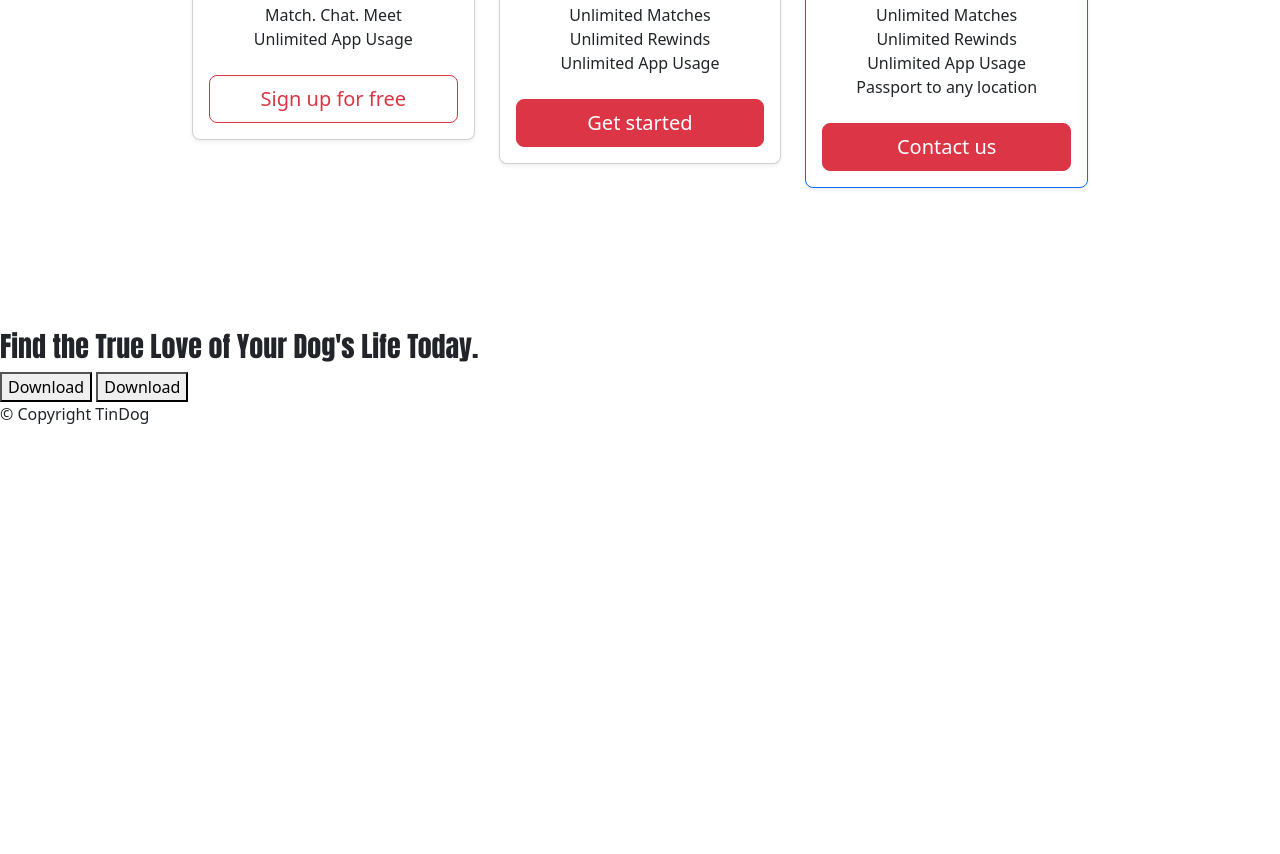
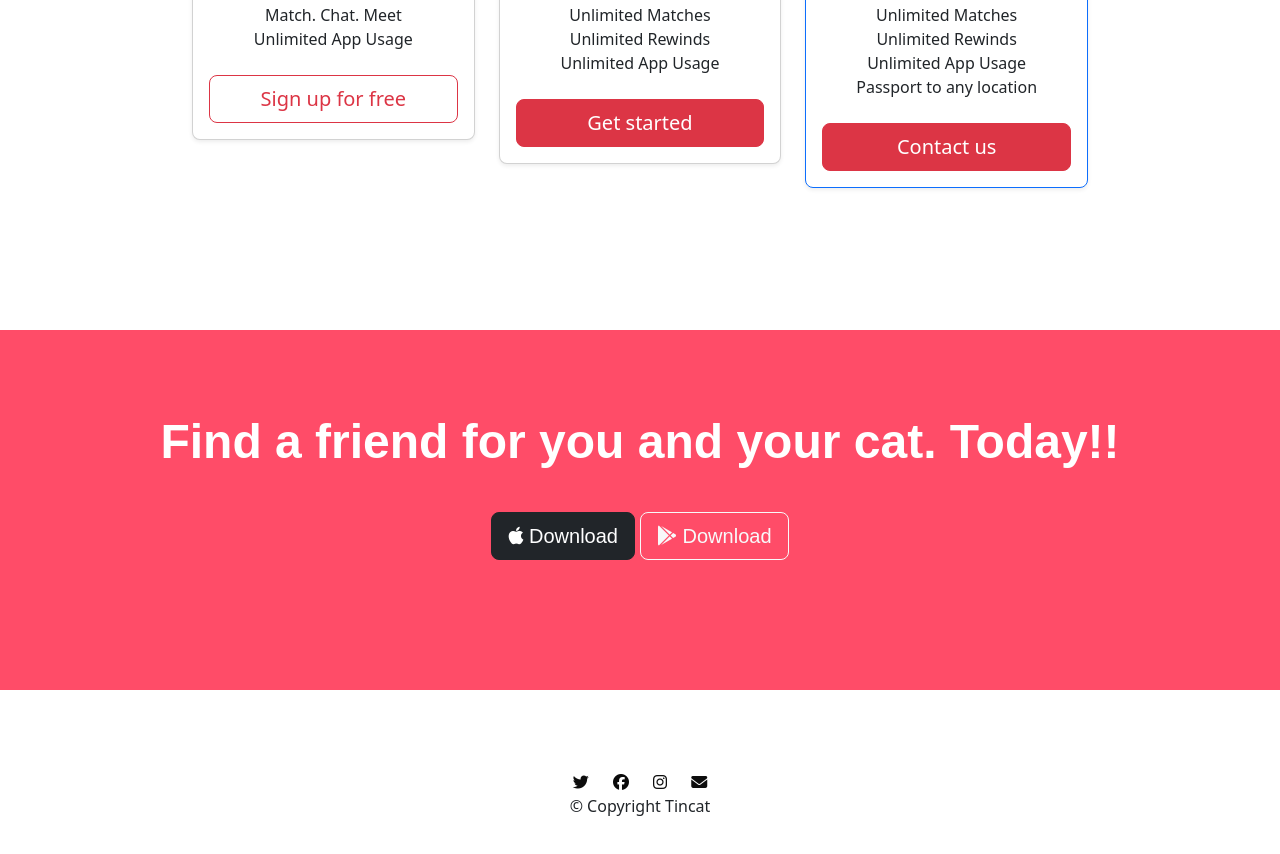
Before and after one commit to kokolala123/Tincat_, a plain HTML site: page index.html in a window 1280 px wide. Shown: the part 2079-2933 px from the top of the page. Before the commit the page ends 2521 px from the top, so only its background shows below. Drawn offline with nearby package versions, Linux system fonts and the light colour scheme; files whose address does not match are found by name.

Commit message:
index.html

```diff
--- a/css/styles.css
+++ b/css/styles.css
@@ -162,3 +162,28 @@ h3{
     padding-top: 40px;
 
 }
+/* call to action */
+#cta{
+    background-color: #ff4c68;
+    text-align: center;
+    font-family: "Montserrat-Bold", sans-serif;
+    padding: 100px 0px;
+    color: white;
+    font-size: large;
+
+}
+.db{
+    padding: 50px 10px 30px;
+}
+
+
+/* footer */
+#footer{
+    text-align: center;
+    padding: 80px 0px;
+
+
+}
+.bot{
+    padding: 0 10px;
+}
--- a/index.html
+++ b/index.html
@@ -26,13 +26,13 @@
     <div class="collapse navbar-collapse" id="navbarSupportedContent">
       <ul class="navbar-nav ms-auto mb-2 mb-lg-0 navbar-dark">
           <li class="nav-item">
-              <a class="nav-link"  href="">Contact</a>
+              <a class="nav-link"  href="#footer">Contact</a>
           </li>
           <li class="nav-item">
-              <a class="nav-link" href="">Pricing</a>
+              <a class="nav-link" href="#pricing">Pricing</a>
           </li>
           <li class="nav-item">
-              <a class="nav-link" href="">Download</a>
+              <a class="nav-link" href="#cta">Download</a>
           </li>
       </ul>
    </div>
@@ -49,12 +49,6 @@
           <button type="button" class="btn btn-outline-light btn-lg downbutt"><i class="fa-brands fa-google-play"></i> Download</button>
           </div>
         </div>
-
-
-
-
-
-
       <div class="col-lg-6">
         <img class="cat-pic" src="C:\Users\admin\react\TinDog-Start-master\images\Screenshot 2024-04-07 015333.png" alt="iphone-mockup">
       </div>
@@ -209,9 +203,13 @@
 
   <section id="cta">
 
-    <h3>Find the True Love of Your Dog's Life Today.</h3>
-    <button type="button">Download</button>
-    <button type="button">Download</button>
+    <h2>Find a friend for you and your cat. Today!!</h2>
+    <div class="db">
+      <button type="button" class="btn btn-dark btn-lg " ><i class="fa-brands fa-apple"></i> Download</button>
+      <button type="button" class="btn btn-outline-light btn-lg "><i class="fa-brands fa-google-play"></i> Download</button>
+
+    </div>
+
 
   </section>
 
@@ -219,8 +217,16 @@
   <!-- Footer -->
 
   <footer id="footer">
+    <div>
+      <i class="bot fa-brands fa-twitter" style="color: #0d0d0d;"></i>
+      <i class="bot fa-brands fa-facebook" style="color: #0a0a0a;"></i>
+      <i class="bot fa-brands fa-instagram" style="color: #0d0d0d;"></i>
+      <i class="bot fa-solid fa-envelope" style="color: #0d0d0d;"></i>
 
-    <p>© Copyright TinDog</p>
+
+    </div>
+
+    <p>© Copyright Tincat</p>
 
   </footer>
 
```
